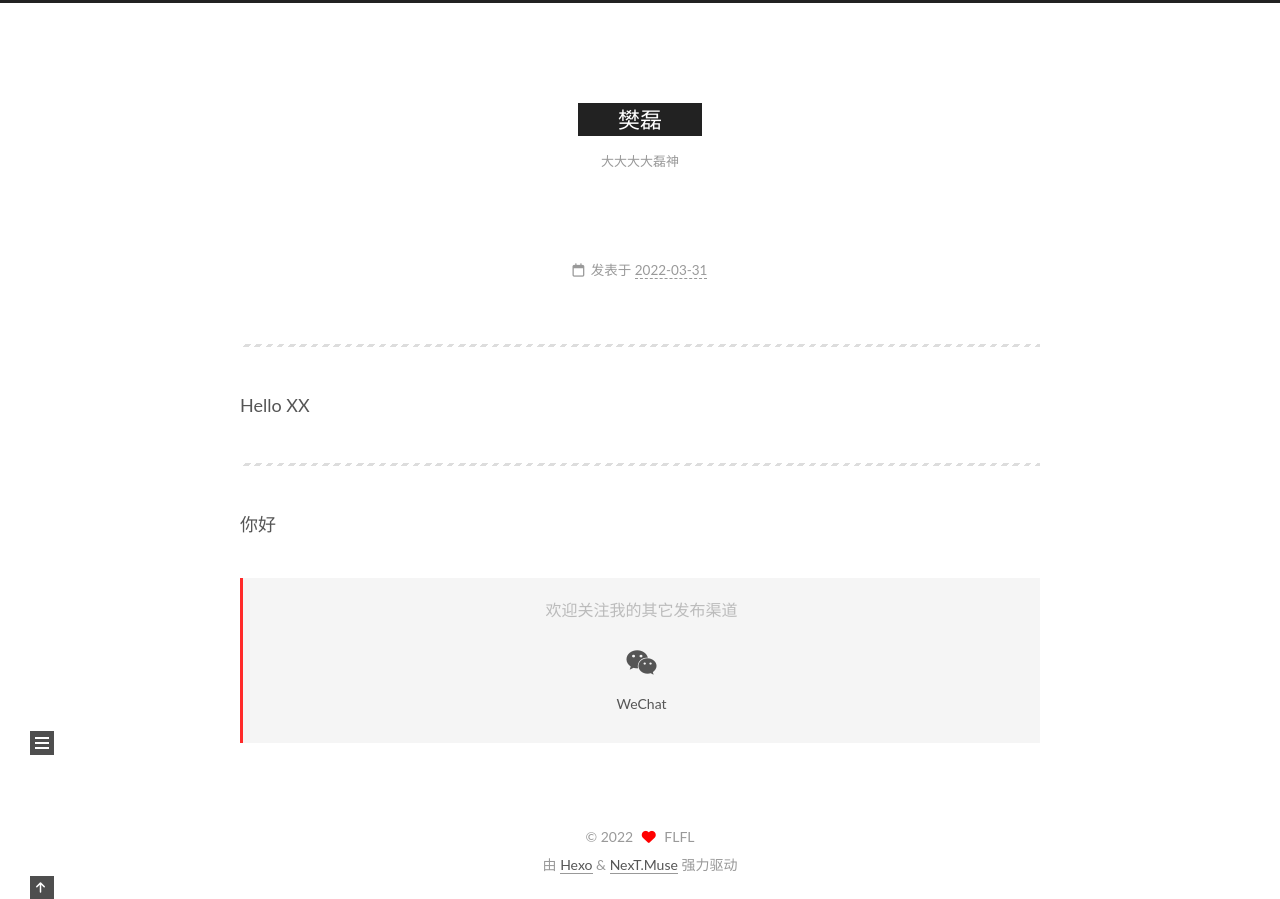
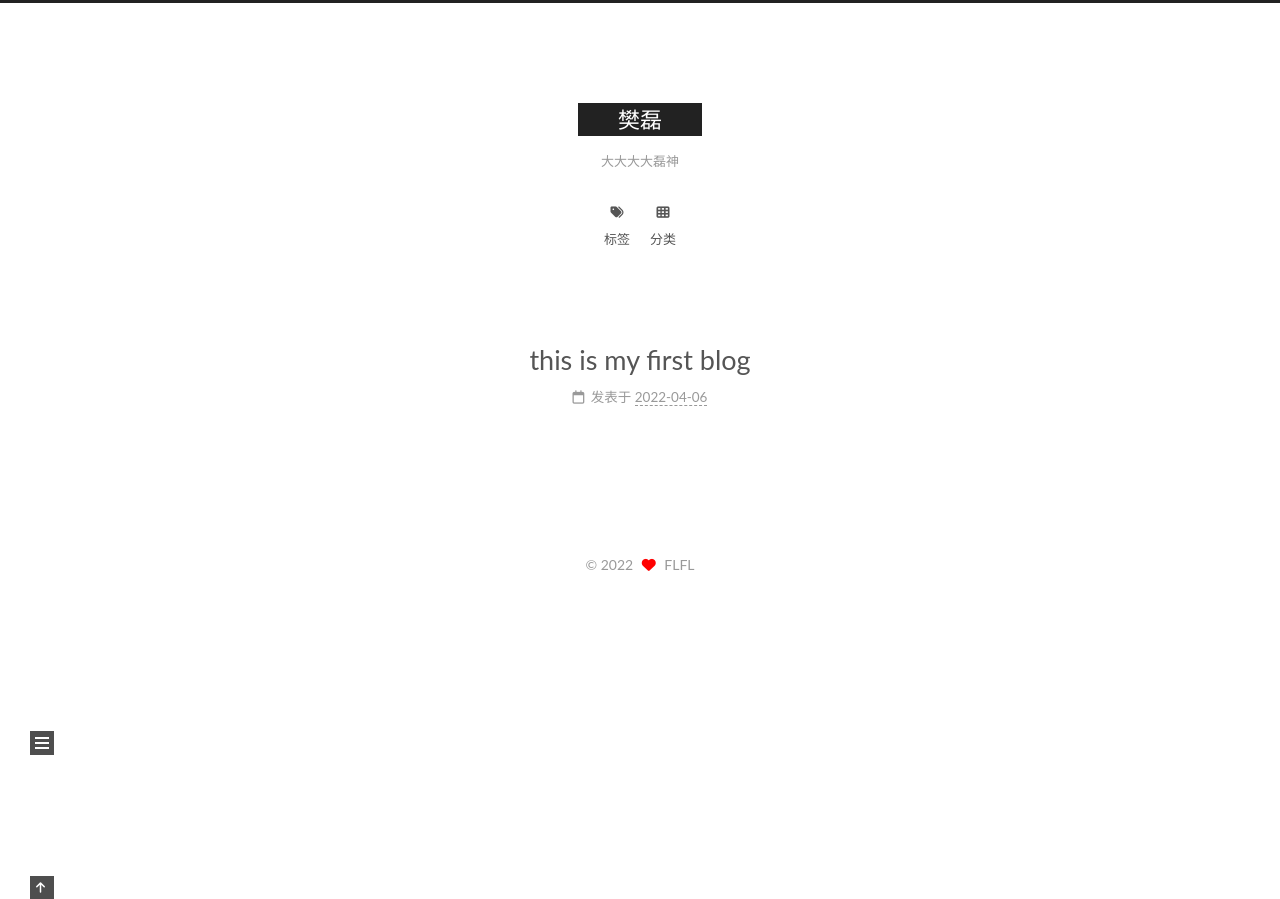
Before and after one commit to fanleizhaoyun/fanleizhaoyun.github.io, a plain HTML site: page 2022/04/06/this-is-my-first-blog/index.html in a window 1280 px wide. After the commit the page ends 800 px from the top, so only its background shows below. Drawn offline with nearby package versions, Linux system fonts and the light colour scheme.

Commit message:
Site updated: 2022-04-06 21:42:34

```diff
--- a/2022/03/31/hello-world/index.html
+++ b/2022/04/06/this-is-my-first-blog/index.html
@@ -20,27 +20,27 @@
 
 <script class="next-config" data-name="main" type="application/json">{"hostname":"example.com","root":"/","images":"/images","scheme":"Muse","darkmode":false,"version":"8.10.1","exturl":false,"sidebar":{"position":"left","display":"post","padding":18,"offset":12},"copycode":false,"bookmark":{"enable":false,"color":"#222","save":"auto"},"mediumzoom":false,"lazyload":false,"pangu":false,"comments":{"style":"tabs","active":null,"storage":true,"lazyload":false,"nav":null},"stickytabs":false,"motion":{"enable":true,"async":false,"transition":{"post_block":"fadeIn","post_header":"fadeInDown","post_body":"fadeInDown","coll_header":"fadeInLeft","sidebar":"fadeInUp"}},"prism":false,"i18n":{"placeholder":"搜索...","empty":"没有找到任何搜索结果：${query}","hits_time":"找到 ${hits} 个搜索结果（用时 ${time} 毫秒）","hits":"找到 ${hits} 个搜索结果"}}</script><script src="/js/config.js"></script>
 
-    <meta name="description" content="Hello XX  你好">
+    <meta name="description" content="这是大大大大磊神的博客">
 <meta property="og:type" content="article">
-<meta property="og:title" content="樊磊">
-<meta property="og:url" content="http://example.com/2022/03/31/hello-world/index.html">
+<meta property="og:title" content="this is my first blog">
+<meta property="og:url" content="http://example.com/2022/04/06/this-is-my-first-blog/index.html">
 <meta property="og:site_name" content="樊磊">
-<meta property="og:description" content="Hello XX  你好">
+<meta property="og:description" content="这是大大大大磊神的博客">
 <meta property="og:locale" content="zh_CN">
-<meta property="article:published_time" content="2022-03-31T13:38:16.932Z">
-<meta property="article:modified_time" content="2022-03-31T13:33:47.907Z">
+<meta property="article:published_time" content="2022-04-06T13:06:16.104Z">
+<meta property="article:modified_time" content="2022-04-06T13:13:37.044Z">
 <meta property="article:author" content="FLFL">
 <meta name="twitter:card" content="summary">
 
 
-<link rel="canonical" href="http://example.com/2022/03/31/hello-world/">
+<link rel="canonical" href="http://example.com/2022/04/06/this-is-my-first-blog/">
 
 
 
-<script class="next-config" data-name="page" type="application/json">{"sidebar":"","isHome":false,"isPost":true,"lang":"zh-CN","comments":true,"permalink":"http://example.com/2022/03/31/hello-world/","path":"2022/03/31/hello-world/","title":""}</script>
+<script class="next-config" data-name="page" type="application/json">{"sidebar":"","isHome":false,"isPost":true,"lang":"zh-CN","comments":true,"permalink":"http://example.com/2022/04/06/this-is-my-first-blog/","path":"2022/04/06/this-is-my-first-blog/","title":"this is my first blog"}</script>
 
 <script class="next-config" data-name="calendar" type="application/json">""</script>
-<title> | 樊磊</title>
+<title>this is my first blog | 樊磊</title>
 
 
 
@@ -60,6 +60,9 @@
       <div class="header-inner"><div class="site-brand-container">
   <div class="site-nav-toggle">
     <div class="toggle" aria-label="切换导航栏" role="button">
+        <span class="toggle-line"></span>
+        <span class="toggle-line"></span>
+        <span class="toggle-line"></span>
     </div>
   </div>
 
@@ -81,6 +84,10 @@
 
 
 
+<nav class="site-nav">
+  <ul class="main-menu menu"><li class="menu-item menu-item-tags"><a href="/tags/" rel="section"><i class="fa fa-tags fa-fw"></i>标签</a></li><li class="menu-item menu-item-categories"><a href="/categories/" rel="section"><i class="fa fa-th fa-fw"></i>分类</a></li>
+  </ul>
+</nav>
 
 
 
@@ -163,7 +170,7 @@
 
 
   <article itemscope itemtype="http://schema.org/Article" class="post-content" lang="zh-CN">
-    <link itemprop="mainEntityOfPage" href="http://example.com/2022/03/31/hello-world/">
+    <link itemprop="mainEntityOfPage" href="http://example.com/2022/04/06/this-is-my-first-blog/">
 
     <span hidden itemprop="author" itemscope itemtype="http://schema.org/Person">
       <meta itemprop="image" content="/images/avatar.gif">
@@ -176,12 +183,12 @@
     </span>
 
     <span hidden itemprop="post" itemscope itemtype="http://schema.org/CreativeWork">
-      <meta itemprop="name" content=" | 樊磊">
+      <meta itemprop="name" content="this is my first blog | 樊磊">
       <meta itemprop="description" content="">
     </span>
       <header class="post-header">
         <h1 class="post-title" itemprop="name headline">
-
+          this is my first blog
         </h1>
 
         <div class="post-meta-container">
@@ -193,7 +200,7 @@
       <span class="post-meta-item-text">发表于</span>
 
 
-      <time title="创建时间：2022-03-31 21:38:16 / 修改时间：21:33:47" itemprop="dateCreated datePublished" datetime="2022-03-31T21:38:16+08:00">2022-03-31</time>
+      <time title="创建时间：2022-04-06 21:06:16 / 修改时间：21:13:37" itemprop="dateCreated datePublished" datetime="2022-04-06T21:06:16+08:00">2022-04-06</time>
     </span>
 
 
@@ -206,10 +213,6 @@
 
 
     <div class="post-body" itemprop="articleBody">
-        <hr>
-<p> Hello XX</p>
-<hr>
-<p>你好</p>
 
     </div>
 
@@ -218,23 +221,6 @@
 
 
     <footer class="post-footer">
-          <div class="followme">
-  <span>欢迎关注我的其它发布渠道</span>
-
-  <div class="social-list">
-
-      <div class="social-item">
-        <a target="_blank" class="social-link" href="/images/wechat_channel.jpg">
-          <span class="icon">
-            <i class="fab fa-weixin"></i>
-          </span>
-
-          <span class="label">WeChat</span>
-        </a>
-      </div>
-  </div>
-</div>
-
 
 
 
@@ -262,8 +248,10 @@
   </span>
   <span class="author" itemprop="copyrightHolder">FLFL</span>
 </div>
+
+<!--
   <div class="powered-by">由 <a href="https://hexo.io/" rel="noopener" target="_blank">Hexo</a> & <a href="https://theme-next.js.org/muse/" rel="noopener" target="_blank">NexT.Muse</a> 强力驱动
-  </div>
+  </div>-->
 
     </div>
   </footer>
--- a/css/main.css
+++ b/css/main.css
@@ -1248,7 +1248,6 @@ pre code {
   border: 2px solid #333;
   max-width: 96px;
   padding: 2px;
-  border-radius: 50%;
 }
 .site-author-name {
   color: #f5f5f5;
@@ -2149,39 +2148,6 @@ pre code {
     transform: rotateZ(-30deg);
   }
 }
-.followme {
-  color: #bbb;
-  padding: 1em 1.5em;
-  text-align: center;
-  background: var(--card-bg-color);
-  border-left: 3px solid #ff2a2a;
-  margin: 1em 0 0;
-}
-.followme .social-list {
-  display: flex;
-  flex-wrap: wrap;
-  justify-content: center;
-}
-.followme .social-list .social-item {
-  margin: 0.5em 2em;
-}
-@media (max-width: 991px) {
-  .followme .social-list .social-item {
-    margin: 0.5em 0.75em;
-  }
-}
-.followme .social-list .social-link {
-  border: 0;
-  display: inline-block;
-  text-align: center;
-}
-.followme .social-list .social-link .icon {
-  font-size: 1.75em;
-}
-.followme .social-list .social-link .label {
-  display: block;
-  font-size: 14px;
-}
 .category-all-page .category-all-title {
   text-align: center;
 }
@@ -2561,7 +2527,7 @@ ul.breadcrumb li:last-child {
   transition: all 0.2s ease-in-out;
 }
 .links-of-author a::before {
-  background: #cc38ff;
+  background: #3290c1;
   display: inline-block;
   margin-right: 3px;
   transform: translateY(-2px);
```
Also changed, not shown: archives/2022/04/index.html (renamed from archives/2022/03/index.html, +18 -9 lines), archives/2022/index.html (+15 -6 lines), archives/index.html (+15 -6 lines), index.html (+13 -8 lines).
